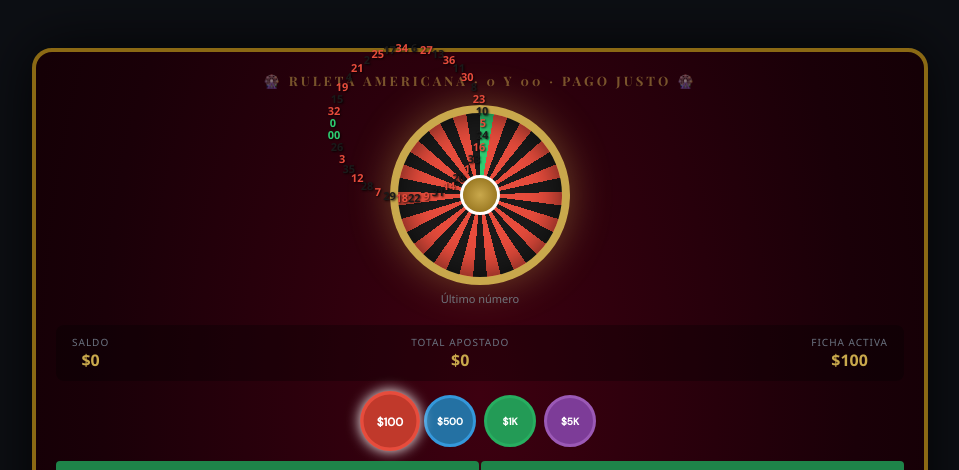
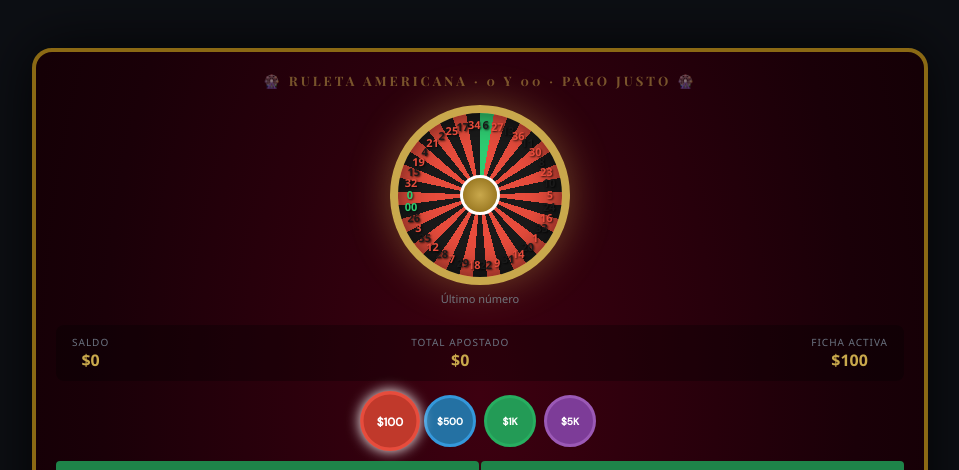
Before and after one commit to ElN3gro/betsport, a Flask app: page /casino/roulette in a window 1280 px wide. Shown: the part 56-526 px from the top of the page, without its empty margins (160-1119 px from the left). Run offline with Flask 3, Linux system fonts and the light colour scheme; the visitor is signed in with stand-in values (Sample User, id 1); data that the repository does not hold is empty; some libraries are stand-ins or nearby versions.

Commit message:
Modify wheel number transform for alignment
Adjust wheel number position for better alignment.

```diff
--- a/templates/casino_roulette.html
+++ b/templates/casino_roulette.html
@@ -83,6 +83,7 @@
   .wheel-number{
     position:absolute;transform-origin:50% 50%;
     width:20px;height:20px;text-align:center;line-height:20px;
+    left:50%;top:50%;margin-left:-10px;margin-top:-10px;
   }
 
   .roulette-ball{
@@ -310,7 +311,7 @@ function buildWheel(){
     numberDiv.className = 'wheel-number';
     numberDiv.textContent = label;
     numberDiv.style.color = color;
-    numberDiv.style.transform = `rotate(${angle}deg) translateY(-75px) rotate(${-angle}deg)`;
+    numberDiv.style.transform = `rotate(${angle}deg) translateY(-70px) rotate(${-angle}deg)`;
     wheelNumbers.appendChild(numberDiv);
   });
 }
```
